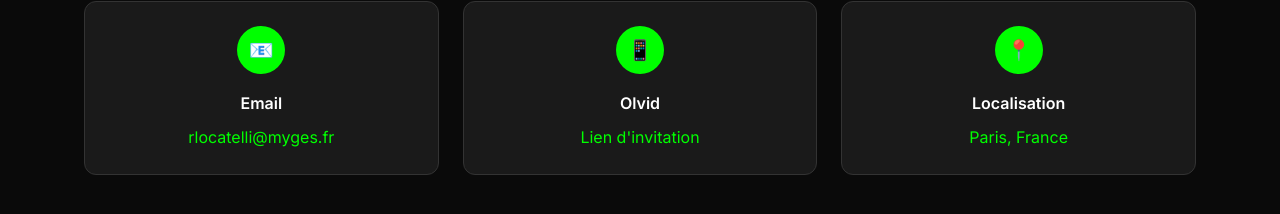
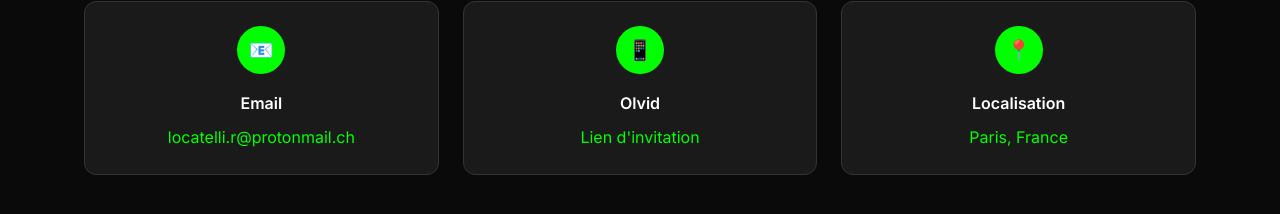
Before and after one commit to M0rPH3U53/M0rPH3U53.github.io, a React (Vite) app: page / in a window 1280 px wide. Shown: the part 4993-5207 px from the top of the page. Built offline with nearby package versions, Linux system fonts and the light colour scheme.

Commit message:
Update Contact.tsx

```diff
--- a/src/components/Contact.tsx
+++ b/src/components/Contact.tsx
@@ -12,7 +12,7 @@ const Contact: React.FC = () => {
           <div className="contact-item">
             <div className="contact-icon">📧</div>
             <h3 className="text-white font-semibold mb-2">Email</h3>
-            <p className="text-primary-500">rlocatelli@myges.fr</p>
+            <p className="text-primary-500">locatelli.r@protonmail.ch</p>
           </div>
 
           <div className="contact-item">
```
